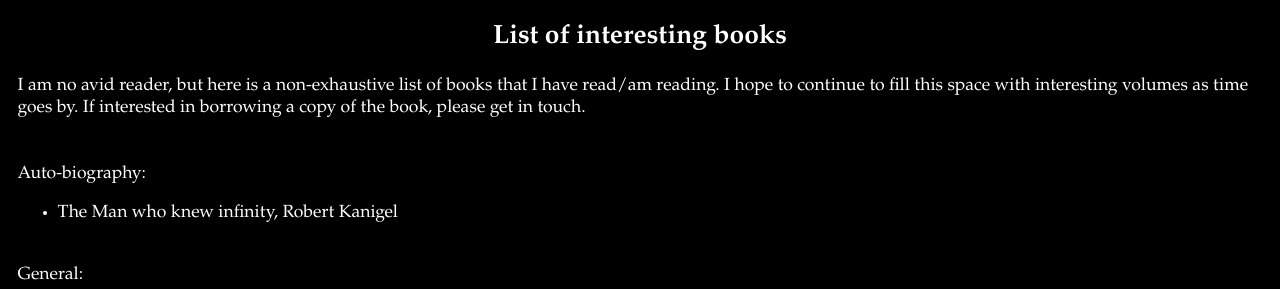
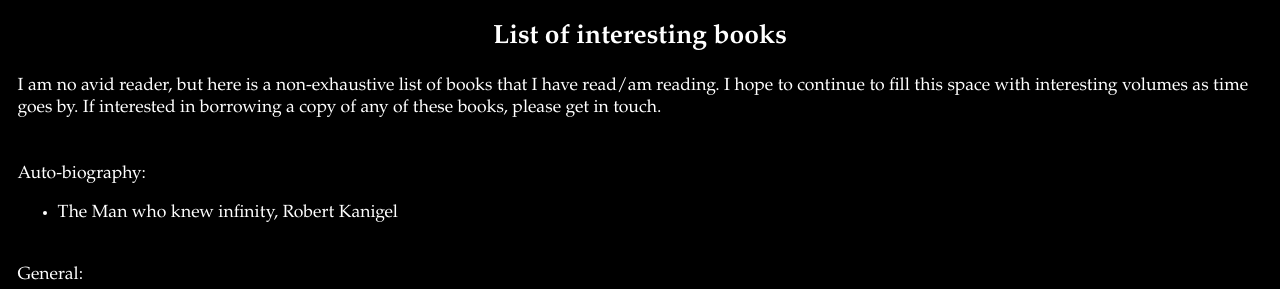
Before and after one commit to krithikasivaram/krithikasivaram.github.io, a Jekyll site: the page logger/books.html, which Jekyll copies as it is, in a window 1280 px wide. Shown: the top 289 px of the page. Built offline with Jekyll 4.4.1, drawn with Linux system fonts in a browser that asks for light colours.

Commit message:
adding books

```diff
--- a/logger/books.html
+++ b/logger/books.html
@@ -36,7 +36,7 @@ table, th, td {
 <body bgcolor = "black">
 <center><h2>List of interesting books</h2></center>
 
-I am no avid reader, but here is a non-exhaustive list of books that I have read/am reading. I hope to continue to fill this space with interesting volumes as time goes by. If interested in borrowing a copy of the book, please get in touch.
+I am no avid reader, but here is a non-exhaustive list of books that I have read/am reading. I hope to continue to fill this space with interesting volumes as time goes by. If interested in borrowing a copy of any of these books, please get in touch.
 <br><br><br>
 
 
```
